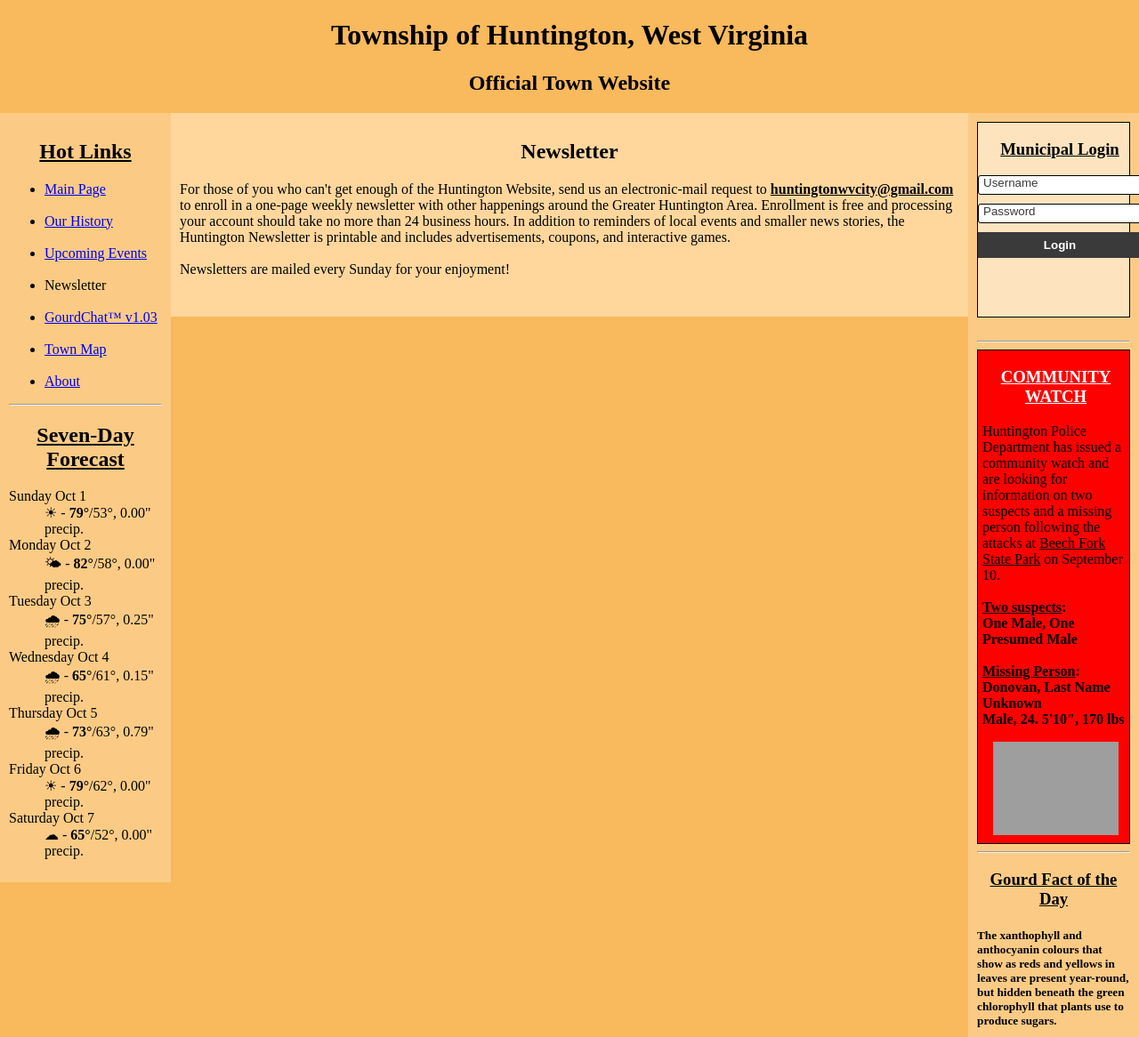
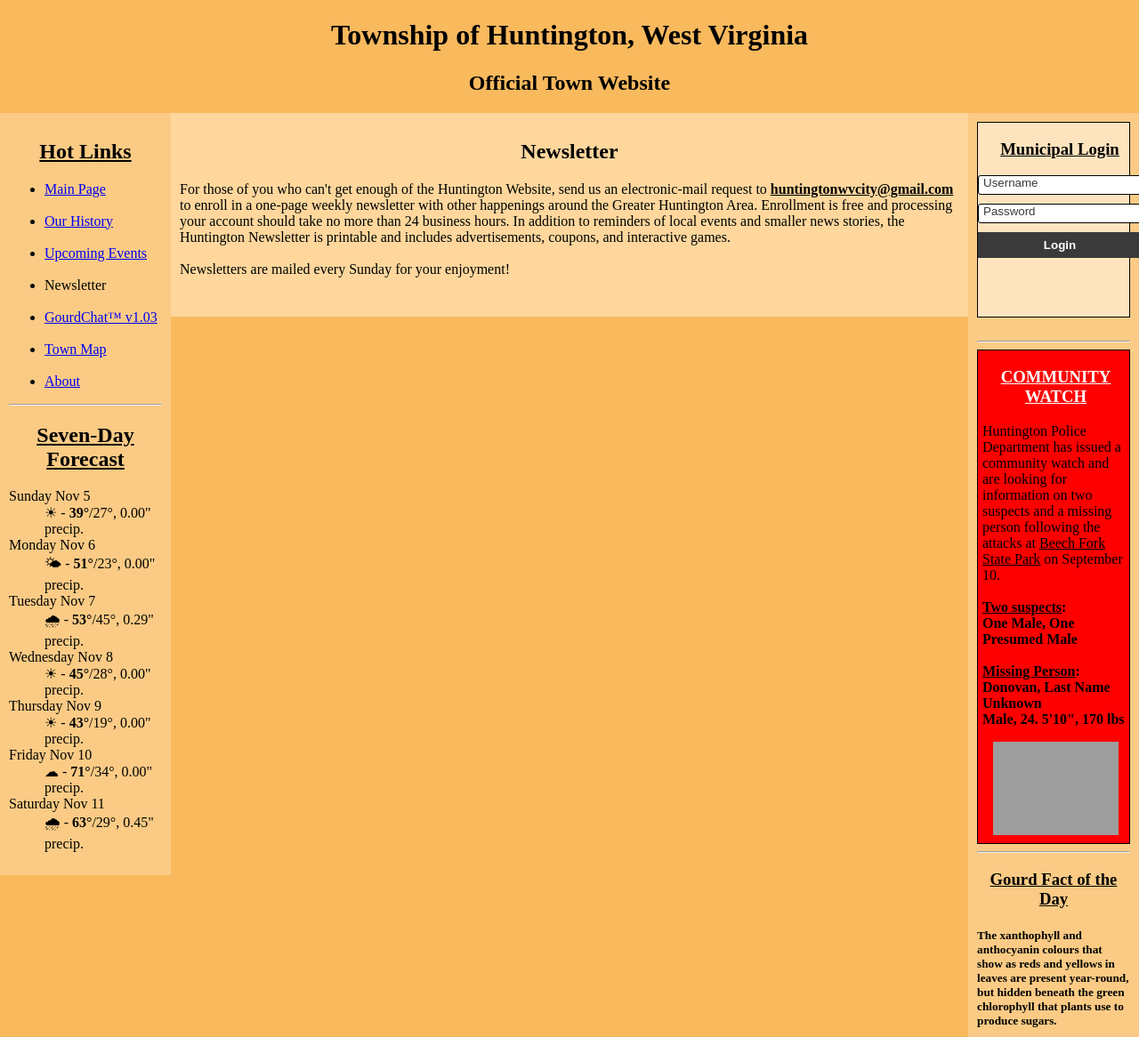
Before and after one commit to HoopsKerrigan/huntington, a plain HTML site: page newsletter.html in a window 1280 px wide. Shown: the top 1166 px of the page at 89% size. Drawn offline with Linux system fonts and the light colour scheme; grey boxes are pictures that could not be loaded.

Commit message:
Update newsletter.html

```diff
--- a/newsletter.html
+++ b/newsletter.html
@@ -58,27 +58,27 @@
     </ul>
     <hr>
     <center><h2><u>Seven-Day Forecast</u></h2></center>
-    <dl>
-	<dt>Sunday Oct 1</li>
-		<dd>☀ - <b>79°</b>/53°, 0.00" precip.
+<dl>
+	<dt>Sunday Nov 5</li>
+		<dd>☀ - <b>39°</b>/27°, 0.00" precip.
 	<br>
-	<dt>Monday Oct 2</li>
-		<dd>🌤 - <b>82°</b>/58°, 0.00" precip.
+	<dt>Monday Nov 6</li>
+		<dd>🌤 - <b>51°</b>/23°, 0.00" precip.
 	<br>
-	<dt>Tuesday Oct 3</li>
-		<dd>🌧 - <b>75°</b>/57°, 0.25" precip.
+	<dt>Tuesday Nov 7</li>
+		<dd>🌧 - <b>53°</b>/45°, 0.29" precip.
 	<br>
-	<dt>Wednesday Oct 4</li>
-		<dd>🌧 - <b>65°</b>/61°, 0.15" precip.
+	<dt>Wednesday Nov 8</li>
+		<dd>☀ - <b>45°</b>/28°, 0.00" precip.
 	<br>
-	<dt>Thursday Oct 5</li>
-		<dd>🌧 - <b>73°</b>/63°, 0.79" precip.
+	<dt>Thursday Nov 9</li>
+		<dd>☀ - <b>43°</b>/19°, 0.00" precip.
 	<br>
-	<dt>Friday Oct 6</li>
-		<dd>☀ - <b>79°</b>/62°, 0.00" precip.
+	<dt>Friday Nov 10</li>
+		<dd>☁ - <b>71°</b>/34°, 0.00" precip.
 	<br>
-	<dt>Saturday Oct 7</li>
-		<dd>☁ - <b>65°</b>/52°, 0.00" precip.
+	<dt>Saturday Nov 11</li>
+		<dd>🌧 - <b>63°</b>/29°, 0.45" precip.
     </dl>
   </div>
 
```
